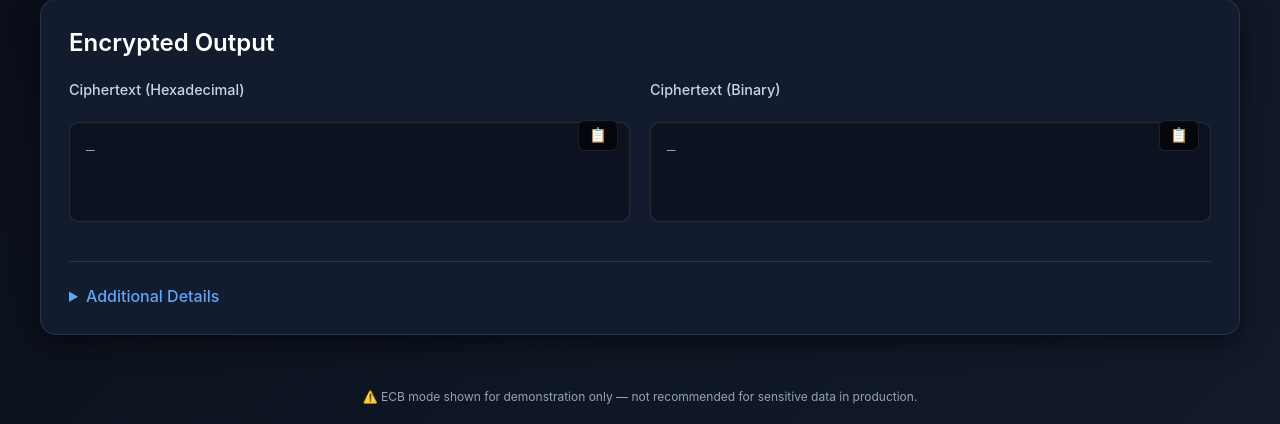
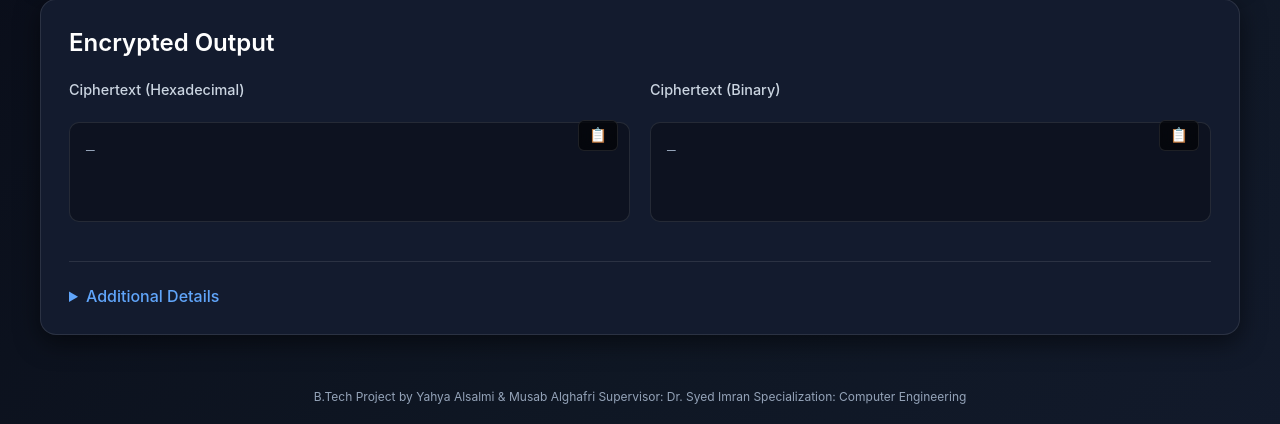
Before and after one commit to ya7xa/Data-encryption-and-Decryption-using-AES, a FastAPI app: page / in a window 1280 px wide. Shown: the part 853-1277 px from the top of the page. Run offline with FastAPI, Linux system fonts and the light colour scheme.

Commit message:
change some text

```diff
--- a/templates/index.html
+++ b/templates/index.html
@@ -172,7 +172,10 @@
 <div class="notification" id="notification"></div>
 
 <footer class="footer">
-<small>⚠️ ECB mode shown for demonstration only — not recommended for sensitive data in production.</small>
+<small>B.Tech Project by Yahya Alsalmi & Musab Alghafri
+    Supervisor: Dr. Syed Imran
+    Specialization: Computer Engineering
+</small>
 </footer>
 </main>
 
```
